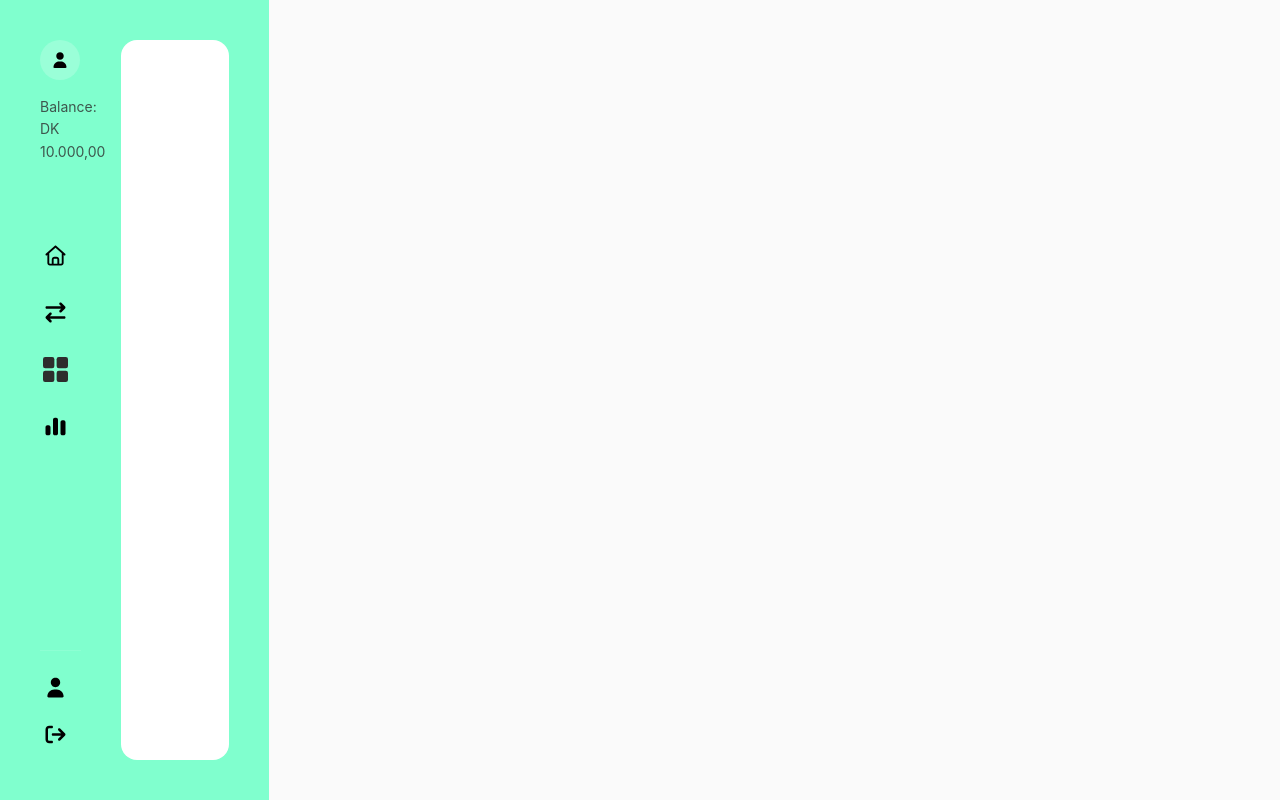
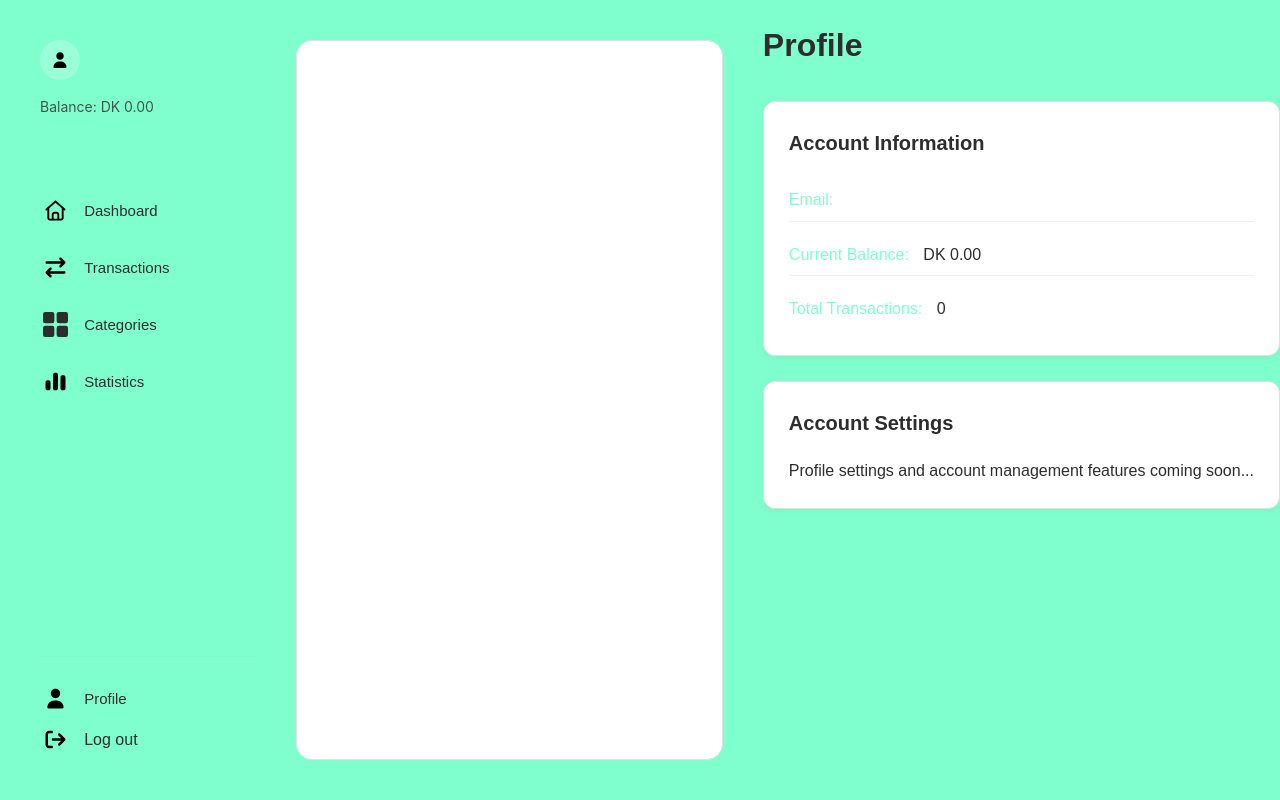
Before and after one commit to mihned01/Finance_Tracker, a Vue app: page /profile in a window 1280 px wide. Built offline with nearby package versions, Linux system fonts and the light colour scheme; no server answers; a web font is replaced by a local one.

Commit message:
build: create profile page

```diff
--- a/src/views/CategoriesView.vue
+++ b/src/views/CategoriesView.vue
@@ -2,11 +2,11 @@
   <div class="dashboard-container">
     <transactionLogForm ref="transactionFormRef" />
 
-    <!-- Side Menu (keep existing) -->
+    <!-- Side Menu -->
     <div class="side-menu">
       <div class="user-profile">
         <div class="profile-image">
-          <img src="@/assets/icons/user-solid.svg" alt="Profile">
+          <img src="@/assets/icons/user-solid.svg" alt="User Profile">
         </div>
         <div class="user-info">
           <h2>{{ currentUser?.email }}</h2>
@@ -90,7 +90,8 @@
 
           <div class="categories-grid">
             <!-- All Transactions Card -->
-            <div class="category-card all-card" @click="navigateToCategory('all')">
+            <div class="category-card all-card" :class="{ 'active-category': selectedCategory === 'all' }"
+              @click="navigateToCategory('all')">
               <div class="card-icon">
                 <img src="@/assets/icons/category.svg" alt="All" class="category-svg">
               </div>
@@ -102,7 +103,8 @@
 
             <!-- Category Cards -->
             <div v-for="category in categoryStats" :key="category.name" class="category-card"
-              :class="getCategoryClass(category.name)" @click="navigateToCategory(category.name)">
+              :class="[getCategoryClass(category.name), { 'active-category': selectedCategory === category.name }]"
+              @click="navigateToCategory(category.name)">
               <div class="card-icon">
                 <img :src="getCategoryIcon(category.name)" :alt="category.name" class="category-svg">
               </div>
@@ -116,12 +118,11 @@
 
           <div class="all-transactions-container">
 
-            <h3>All Transactions</h3>
+            <h3>{{ sectionTitle }}</h3>
 
-            <!-- Transaction Cards -->
-            <div class="transactions-list" v-if="transactions.length > 0">
-              <!-- Add @click="openTransactionModal(transaction)" here -->
-              <div v-for="transaction in transactions" :key="transaction.id" class="transaction-card"
+            <!-- Transaction Cards - Use filteredTransactions instead of transactions -->
+            <div class="transactions-list" v-if="filteredTransactions.length > 0">
+              <div v-for="transaction in filteredTransactions" :key="transaction.id" class="transaction-card"
                 @click="openTransactionModal(transaction)">
                 <!-- Transaction Icon -->
                 <div class="transaction-icon" :class="getCategoryStyle(transaction.category)">
@@ -143,33 +144,24 @@
                   {{ transaction.type === 'income' ? '+' : '-' }}DK {{ Math.abs(transaction.amount).toFixed(2) }}
                 </div>
 
-                <!-- Delete Button (Optional)
-                <button @click="deleteTransaction(transaction.id)" class="delete-btn" title="Delete transaction">
-                  <img src="@/assets/icons/trash-can-solid-full.svg" alt="Delete" class="delete-icon">
-                </button> -->
               </div>
 
             </div>
 
             <!-- No Transactions Message -->
             <div v-else class="no-transactions">
-              <p>No transactions found</p>
+              <p>No transactions found{{ selectedCategory !== 'all' ? ' for this category' : '' }}</p>
             </div>
-
-
 
             <!-- Transaction Modal -->
             <transactionLogForm :is-open="isModalOpen" :transaction="selectedTransaction" @close="closeModal"
               @save="handleTransactionSave" @delete="handleTransactionDelete" />
 
           </div>
-
-
         </div>
       </div>
     </div>
   </div>
-
 </template>
 
 <script setup>
@@ -188,6 +180,8 @@ const handleLogout = async () => {
   router.push('/')
 }
 
+// reactive state for selected category
+const selectedCategory = ref('all')
 
 // Computed properties for category statistics
 const categoryStats = computed(() => {
@@ -215,7 +209,23 @@ const categoryStats = computed(() => {
   })
 })
 
+// Computed property for filtered transactions
+const filteredTransactions = computed(() => {
+  if (selectedCategory.value === 'all') {
+    return transactions.value
+  }
+  return transactions.value.filter(transaction => transaction.category === selectedCategory.value)
+})
 
+// Computed property for section title
+const sectionTitle = computed(() => {
+  if (selectedCategory.value === 'all') {
+    return 'All Transactions'
+  }
+
+  const category = categoryStats.value.find(cat => cat.name === selectedCategory.value)
+  return category ? `${category.displayName} Transactions` : 'Transactions'
+})
 
 const expensePercentage = computed(() => 15)
 const incomePercentage = computed(() => 5)
@@ -266,9 +276,10 @@ const getCategoryStyle = (category) => {
   return styles[category] || 'other-icon'
 }
 
+// navigateToCategory function
 const navigateToCategory = (categoryName) => {
-  // You can implement navigation logic here
-  console.log('Navigate to category:', categoryName)
+  selectedCategory.value = categoryName
+  console.log('Selected category:', categoryName)
 }
 
 // Modal state
@@ -294,8 +305,9 @@ const handleTransactionDelete = (transactionId) => {
   console.log('Transaction deleted:', transactionId)
   // The real-time listener will update the UI automatically
 }
+</script>
 
-</script>
+
 
 <style scoped>
 * {
@@ -539,7 +551,6 @@ body {
 .categories-grid {
   display: grid;
   grid-template-columns: repeat(auto-fit, minmax(120px, 1fr));
-  /* Very compact */
   gap: 10px;
 }
 
@@ -555,6 +566,22 @@ body {
   border: 2px solid transparent;
   box-shadow: 0 2px 8px rgba(0, 0, 0, 0.05);
   min-height: 50px;
+}
+
+/* Active state styling */
+.category-card.active-category {
+  border: 2px solid var(--color-charts);
+  box-shadow: 0 4px 15px rgba(0, 0, 0, 0.15);
+  transform: translateY(-2px);
+}
+
+.category-card:hover {
+  transform: translateY(-2px);
+  box-shadow: 0 8px 25px rgba(0, 0, 0, 0.15);
+}
+
+.category-card.active-category:hover {
+  border: 2px solid var(--color-charts);
 }
 
 .card-icon {
@@ -667,7 +694,6 @@ body {
   color: #333;
 }
 
-/* Adjust text color for light backgrounds */
 .salary-card .category-svg,
 .food-card .category-svg,
 .travel-card .category-svg,
@@ -905,25 +931,4 @@ body {
   font-size: 16px;
   margin: 0;
 }
-
-/* Responsive Design */
-@media (max-width: 768px) {
-  .transaction-card {
-    padding: 12px;
-    gap: 10px;
-  }
-
-  .transaction-icon {
-    width: 40px;
-    height: 40px;
-  }
-
-  .transaction-description {
-    font-size: 13px;
-  }
-
-  .transaction-amount {
-    font-size: 13px;
-  }
-}
 </style>
--- a/src/views/ProfileView.vue
+++ b/src/views/ProfileView.vue
@@ -1,18 +1,313 @@
 <template>
-    <mainDash>
-      <!-- Profile page specific content goes here -->
-      <div class="dashboard-content">
-        <h1>Dashboard</h1>
+    <div class="dashboard-container">
+    <!-- Side Menu -->
+    <div class="side-menu">
+      <div class="user-profile">
+        <div class="profile-image">
+          <img src="@/assets/icons/user-solid.svg" alt="User Profile">
         </div>
-    </mainDash>
+        <div class="user-info">
+          <h2>{{ currentUser?.email }}</h2>
+          <p>Balance: DK {{ balance.toFixed(2) }}</p>
+        </div>
+      </div>
+
+      <nav class="menu-items">
+        <RouterLink to="/dashboard" class="menu-item">
+          <img src="@/assets/icons/house-regular-full.svg" alt="Dashboard">
+          Dashboard
+        </RouterLink>
+        <RouterLink to="/transactions" class="menu-item">
+          <img src="@/assets/icons/arrow-right-arrow-left-solid-full.svg" alt="Transactions">
+          Transactions
+        </RouterLink>
+        <RouterLink to="/categories" class="menu-item">
+          <img src="@/assets/icons/category.svg" alt="Categories">
+          Categories
+        </RouterLink>
+        <RouterLink to="/statistics" class="menu-item">
+          <img src="@/assets/icons/chart-simple-solid-full.svg" alt="Statistics">
+          Statistics
+        </RouterLink>
+      </nav>
+
+      <div class="menu-footer">
+        <RouterLink to="/profile" class="menu-item">
+          <img src="@/assets/icons/user-solid.svg" alt="Profile">
+          Profile
+        </RouterLink>
+        <button @click="handleLogout" class="menu-item logout">
+          <img src="@/assets/icons/arrow-right-from-bracket-solid-full.svg" alt="Log out">
+          Log out
+        </button>
+      </div>
+    </div>
+
+    <div class="main-content">
+      <div class="main-content-container">
+        <!-- Header Section -->
+      </div>
+    </div>
+
+    <!-- Profile Content -->
+    <div class="profile-content">
+          <h1>Profile</h1>
+
+          <div class="profile-info">
+            <h3>Account Information</h3>
+            <div class="info-item">
+              <strong>Email:</strong> {{ currentUser?.email }}
+            </div>
+            <div class="info-item">
+              <strong>Current Balance:</strong> DK {{ balance.toFixed(2) }}
+            </div>
+            <div class="info-item">
+              <strong>Total Transactions:</strong> {{ totalTransactions }}
+            </div>
+          </div>
+
+          <div class="profile-section">
+            <h3>Account Settings</h3>
+            <p>Profile settings and account management features coming soon...</p>
+          </div>
+        </div>
+
+  </div>
 </template>
 
 <script setup>
-  import mainDash from '@/components/mainDash.vue'
+import { computed } from 'vue'
+import { useRouter } from 'vue-router'
+import { useAuth } from '@/modules/useAuth'
+import { useTransactions } from '@/modules/useTransactions'
+
+const router = useRouter()
+const { currentUser, logout } = useAuth()
+const { balance, transactions } = useTransactions()
+
+// Computed property for total transactions count
+const totalTransactions = computed(() => {
+  return transactions.value.length
+})
+
+const handleLogout = async () => {
+  await logout()
+  router.push('/')
+}
 </script>
 
+
 <style scoped>
-  .dashboard-content {
-    padding: 20px;
+ * {
+  margin: 0;
+  padding: 0;
+  box-sizing: border-box;
 }
+
+html,
+body {
+  margin: 0;
+  padding: 0;
+  width: 100%;
+  height: 100%;
+  overflow: hidden;
+}
+
+#app {
+  width: 100vw;
+  height: 100vh;
+  margin: 0;
+  padding: 0;
+}
+
+.dashboard-container {
+  display: flex;
+  background-color: var(--color-main);
+  height: 100vh;
+  width: 100vw;
+  overflow: hidden;
+  margin: 0;
+  padding: 0;
+}
+
+.side-menu {
+  flex: 0 0 20%;
+  min-width: 250px;
+  background-color: var(--color-main);
+  padding: 40px 0 40px 40px;
+  display: flex;
+  flex-direction: column;
+  justify-content: space-between;
+  overflow-y: auto;
+}
+
+.main-content {
+  flex: 1;
+  background-color: var(--color-main);
+  padding: 40px;
+  overflow: hidden;
+}
+
+.main-content-container {
+  width: 100%;
+  height: 100%;
+  background-color: var(--color-background);
+  border: 1px solid #e0e0e0;
+  border-radius: 16px;
+  padding: 30px;
+  overflow-y: auto;
+  overflow-x: hidden;
+}
+
+.user-profile {
+  margin-bottom: 2rem;
+}
+
+.profile-image {
+  width: 40px;
+  height: 40px;
+  padding: 10px;
+  border-radius: 50%;
+  background-color: rgba(255, 255, 255, 0.2);
+  margin-bottom: 1rem;
+}
+
+.user-info h2 {
+  font-family: 'Poppins', sans-serif;
+  font-size: 18px;
+  margin-bottom: 0.5rem;
+}
+
+.user-info p {
+  font-size: 14px;
+  opacity: 0.8;
+}
+
+.menu-items {
+  margin-top: 40px;
+  flex-grow: 1;
+  display: flex;
+  flex-direction: column;
+  gap: 1rem;
+}
+
+.menu-item {
+  display: flex;
+  align-items: center;
+  gap: 1rem;
+  padding: 0.5rem 0.2rem;
+  border-radius: 8px;
+  color: var(--color-text);
+  text-decoration: none;
+  font-size: 15px;
+  font-family: Poppins, sans-serif;
+  font-weight: 500;
+  transition: background-color 0.3s;
+}
+
+.menu-item:hover {
+  color: var(--color-background);
+}
+
+.menu-item img {
+  width: 25px;
+  text-align: center;
+}
+
+
+.menu-footer {
+  margin-top: auto;
+  border-top: 1px solid rgba(255, 255, 255, 0.1);
+  padding-top: 1rem;
+}
+
+.logout {
+  width: 100%;
+  border: none;
+  background: none;
+  cursor: pointer;
+  color: var(--color-text);
+  font-size: 1rem;
+}
+
+
+
+/* Main content */
+
+.main-content {
+  flex: 1;
+  background-color: var(--color-main);
+  padding: 40px;
+  overflow: hidden;
+}
+
+.main-content-container {
+  width: 100%;
+  height: 100%;
+  background-color: var(--color-background);
+  border: 1px solid #e0e0e0;
+  border-radius: 16px;
+  padding: 30px;
+  overflow-y: auto;
+  overflow-x: hidden;
+}
+
+/* Profile specific styles */
+.profile-content {
+  padding: 20px 0;
+}
+
+.profile-content h1 {
+  font-size: 32px;
+  font-weight: 600;
+  color: var(--color-text);
+  margin-bottom: 30px;
+  font-family: 'Poppins', sans-serif;
+}
+
+.profile-info,
+.profile-section {
+  background: white;
+  border: 1px solid #e0e0e0;
+  border-radius: 12px;
+  padding: 25px;
+  margin-bottom: 25px;
+  box-shadow: 0 2px 8px rgba(0, 0, 0, 0.05);
+}
+
+.profile-info h3,
+.profile-section h3 {
+  font-size: 20px;
+  font-weight: 600;
+  color: var(--color-text);
+  margin-bottom: 20px;
+  font-family: 'Poppins', sans-serif;
+}
+
+.info-item {
+  font-size: 16px;
+  color: var(--color-text);
+  margin-bottom: 12px;
+  font-family: 'Poppins', sans-serif;
+  padding: 8px 0;
+  border-bottom: 1px solid #f0f0f0;
+}
+
+.info-item:last-child {
+  border-bottom: none;
+  margin-bottom: 0;
+}
+
+.info-item strong {
+  color: var(--color-main);
+  margin-right: 10px;
+}
+
+.profile-section p {
+  font-size: 16px;
+  color: var(--color-text);
+  font-family: 'Poppins', sans-serif;
+  line-height: 1.5;
+}
+
 </style>
--- a/src/views/StatisticsView.vue
+++ b/src/views/StatisticsView.vue
@@ -4,7 +4,7 @@
     <div class="side-menu">
       <div class="user-profile">
         <div class="profile-image">
-          <img src="@/assets/icons/user-solid.svg" alt="Profile">
+          <img src="@/assets/icons/user-solid.svg" alt="User Profile">
         </div>
         <div class="user-info">
           <h2>{{ currentUser?.email }}</h2>
@@ -14,19 +14,19 @@
 
       <nav class="menu-items">
         <RouterLink to="/dashboard" class="menu-item">
-          <img src="@/assets/icons/house-regular-full.svg" alt="Profile">
+          <img src="@/assets/icons/house-regular-full.svg" alt="Dashboard">
           Dashboard
         </RouterLink>
         <RouterLink to="/transactions" class="menu-item">
-          <img src="@/assets/icons/arrow-right-arrow-left-solid-full.svg" alt="Profile">
+          <img src="@/assets/icons/arrow-right-arrow-left-solid-full.svg" alt="Transactions">
           Transactions
         </RouterLink>
         <RouterLink to="/categories" class="menu-item">
-          <img src="@/assets/icons/category.svg" alt="Profile">
+          <img src="@/assets/icons/category.svg" alt="Categories">
           Categories
         </RouterLink>
         <RouterLink to="/statistics" class="menu-item">
-          <img src="@/assets/icons/chart-simple-solid-full.svg" alt="Profile">
+          <img src="@/assets/icons/chart-simple-solid-full.svg" alt="Statistics">
           Statistics
         </RouterLink>
       </nav>
@@ -37,7 +37,7 @@
           Profile
         </RouterLink>
         <button @click="handleLogout" class="menu-item logout">
-          <img src="@/assets/icons/arrow-right-from-bracket-solid-full.svg" alt="Profile">
+          <img src="@/assets/icons/arrow-right-from-bracket-solid-full.svg" alt="Log out">
           Log out
         </button>
       </div>
@@ -148,11 +148,6 @@
             </div>
           </div>
         </div>
-
-
-
-
-        <RouterView />
       </div>
     </div>
   </div>
@@ -165,26 +160,11 @@ import { useTransactions } from '@/modules/useTransactions'
 
 const router = useRouter()
 const { currentUser, logout } = useAuth()
-const {
-  transactions,
-  newTransaction,
-  categories,
-  errorMessage,
-  showErrorMessage,
-  addTransaction,
-  deleteTransaction,
-  totalExpenses,      // Change from getTotalExpenses
-  totalIncome,        // Change from getTotalIncome
-  balance             // Change from getBalance
-} = useTransactions()
+const { transactions, totalExpenses, totalIncome, balance } = useTransactions()
 
 const handleLogout = async () => {
   await logout()
   router.push('/')
-}
-
-const setTransactionType = (type) => {
-  newTransaction.value.type = type
 }
 </script>
 
--- a/src/views/TransactionsView.vue
+++ b/src/views/TransactionsView.vue
@@ -6,7 +6,7 @@
     <div class="side-menu">
       <div class="user-profile">
         <div class="profile-image">
-          <img src="@/assets/icons/user-solid.svg" alt="Profile">
+          <img src="@/assets/icons/user-solid.svg" alt="User Profile">
         </div>
         <div class="user-info">
           <h2>{{ currentUser?.email }}</h2>
@@ -16,19 +16,19 @@
 
       <nav class="menu-items">
         <RouterLink to="/dashboard" class="menu-item">
-          <img src="@/assets/icons/house-regular-full.svg" alt="Profile">
+          <img src="@/assets/icons/house-regular-full.svg" alt="Dashboard">
           Dashboard
         </RouterLink>
         <RouterLink to="/transactions" class="menu-item">
-          <img src="@/assets/icons/arrow-right-arrow-left-solid-full.svg" alt="Profile">
+          <img src="@/assets/icons/arrow-right-arrow-left-solid-full.svg" alt="Transactions">
           Transactions
         </RouterLink>
         <RouterLink to="/categories" class="menu-item">
-          <img src="@/assets/icons/category.svg" alt="Profile">
+          <img src="@/assets/icons/category.svg" alt="Categories">
           Categories
         </RouterLink>
         <RouterLink to="/statistics" class="menu-item">
-          <img src="@/assets/icons/chart-simple-solid-full.svg" alt="Profile">
+          <img src="@/assets/icons/chart-simple-solid-full.svg" alt="Statistics">
           Statistics
         </RouterLink>
       </nav>
@@ -39,7 +39,7 @@
           Profile
         </RouterLink>
         <button @click="handleLogout" class="menu-item logout">
-          <img src="@/assets/icons/arrow-right-from-bracket-solid-full.svg" alt="Profile">
+          <img src="@/assets/icons/arrow-right-from-bracket-solid-full.svg" alt="Log out">
           Log out
         </button>
       </div>
@@ -131,7 +131,8 @@
           <div class="history-card">
             <div class="history-header">
               <h3>Recent Transactions</h3>
-              <button class="static-theme" @click="viewAllTransactions">View All</button>            </div>
+              <button class="static-theme" @click="viewAllTransactions">View All</button>
+            </div>
 
             <div class="transaction-list">
               <!-- Show message if no transactions -->
@@ -164,7 +165,8 @@
 
           <!-- Transaction Cards -->
           <div class="transactions-list" v-if="transactions.length > 0">
-              <div v-for="transaction in transactions" :key="transaction.id" class="transaction-card"@click="openTransactionModal(transaction)">
+            <div v-for="transaction in transactions" :key="transaction.id" class="transaction-card"
+              @click="openTransactionModal(transaction)">
               <!-- Transaction Icon -->
               <div class="transaction-icon" :class="getCategoryStyle(transaction.category)">
                 <img :src="getCategoryIcon(transaction.category)" :alt="transaction.category" class="category-svg">
@@ -185,12 +187,7 @@
                 {{ transaction.type === 'income' ? '+' : '-' }}DK {{ Math.abs(transaction.amount).toFixed(2) }}
               </div>
 
-                <!-- Delete Button (Optional)
-                <button @click="deleteTransaction(transaction.id)" class="delete-btn" title="Delete transaction">
-                  <img src="@/assets/icons/trash-can-solid-full.svg" alt="Delete" class="delete-icon">
-                </button>-->
             </div>
-
           </div>
 
           <!-- No Transactions Message -->
@@ -200,15 +197,10 @@
 
 
           <!-- Transaction Modal -->
-    <transactionLogForm
-      :is-open="isModalOpen"
-      :transaction="selectedTransaction"
-      @close="closeModal"
-      @save="handleTransactionSave"
-      @delete="handleTransactionDelete"
-    />
+          <transactionLogForm :is-open="isModalOpen" :transaction="selectedTransaction" @close="closeModal"
+            @save="handleTransactionSave" @delete="handleTransactionDelete" />
 
-            <RouterView />
+
         </div>
       </div>
     </div>
@@ -243,10 +235,7 @@ const handleLogout = async () => {
   router.push('/')
 }
 
-
-// Add ref for the all transactions section
 const allTransactionsRef = ref(null)
-
 
 const viewAllTransactions = () => {
   if (allTransactionsRef.value) {
@@ -292,7 +281,6 @@ const getCategoryStyle = (category) => {
   return styles[category] || 'other-icon';
 };
 
-
 // Modal state
 const isModalOpen = ref(false)
 const selectedTransaction = ref({})
@@ -307,14 +295,13 @@ const closeModal = () => {
   selectedTransaction.value = {}
 }
 
+// The real-time listener will update the UI automatically
 const handleTransactionSave = (updatedTransaction) => {
   console.log('Transaction saved:', updatedTransaction)
-  // The real-time listener will update the UI automatically
 }
 
 const handleTransactionDelete = (transactionId) => {
   console.log('Transaction deleted:', transactionId)
-  // The real-time listener will update the UI automatically
 }
 
 </script>
@@ -727,18 +714,15 @@ body {
   justify-content: center;
   font-size: 16px;
   flex-shrink: 0;
-  /* Prevent icon from shrinking */
 }
 
-/* SVG icon styling */
 .category-svg {
   width: 20px;
   height: 20px;
   filter: brightness(0) invert(1);
-  /* Make SVG white */
 }
 
-/* Category-specific icon colors - Updated to match CategoriesView */
+/* Category-specific icon colors */
 .food-icon {
   background: linear-gradient(135deg, #ffecd2 0%, #fcb69f 100%);
 }
@@ -781,7 +765,6 @@ body {
 .salary-icon .category-svg,
 .other-icon .category-svg {
   filter: brightness(0);
-  /* Make these icons black for better contrast */
 }
 
 /* Keep white icons for dark gradient backgrounds */
@@ -791,14 +774,13 @@ body {
 .education-icon .category-svg,
 .healthcare-icon .category-svg {
   filter: brightness(0) invert(1);
-  /* Keep these icons white */
 }
+
 
 /* Transaction details styling */
 .transaction-details {
   flex: 1;
   min-width: 0;
-  /* Allow text to wrap */
 }
 
 .transaction-name {
@@ -876,10 +858,6 @@ body {
   box-shadow: 0 4px 12px rgba(0, 0, 0, 0.1);
 }
 
-.delete-btn {
-  display: none; /* Hide the inline delete button */
-}
-
 /* Transaction Icon */
 .transaction-icon {
   width: 45px;
@@ -945,7 +923,6 @@ body {
 .shopping-icon .category-svg,
 .utilities-icon .category-svg {
   filter: brightness(0) invert(1);
-  /* White icons */
 }
 
 .transport-icon .category-svg,
@@ -953,7 +930,6 @@ body {
 .travel-icon .category-svg,
 .other-icon .category-svg {
   filter: brightness(0);
-  /* Black icons */
 }
 
 /* Transaction Details */
@@ -1008,29 +984,6 @@ body {
   color: #f44336;
 }
 
-/* Delete Button */
-.delete-btn {
-  background: none;
-  border: none;
-  cursor: pointer;
-  padding: 8px;
-  border-radius: 8px;
-  transition: background-color 0.3s ease;
-  display: flex;
-  align-items: center;
-  justify-content: center;
-}
-
-.delete-btn:hover {
-  background-color: #ffebee;
-}
-
-.delete-icon {
-  width: 16px;
-  height: 16px;
-  filter: brightness(0) saturate(100%) invert(27%) sepia(98%) saturate(3180%) hue-rotate(346deg) brightness(91%) contrast(91%);
-}
-
 /* No Transactions */
 .no-transactions {
   text-align: center;
@@ -1042,25 +995,4 @@ body {
   font-size: 16px;
   margin: 0;
 }
-
-/* Responsive Design */
-@media (max-width: 768px) {
-  .transaction-card {
-    padding: 12px;
-    gap: 10px;
-  }
-
-  .transaction-icon {
-    width: 40px;
-    height: 40px;
-  }
-
-  .transaction-description {
-    font-size: 13px;
-  }
-
-  .transaction-amount {
-    font-size: 13px;
-  }
-}
 </style>
```
Also changed, not shown: src/components/transactionLogForm.vue (+7 -7 lines), src/views/AboutView.vue (deleted, +0 -25 lines). Lines whose indentation alone changed are shown as unchanged.
